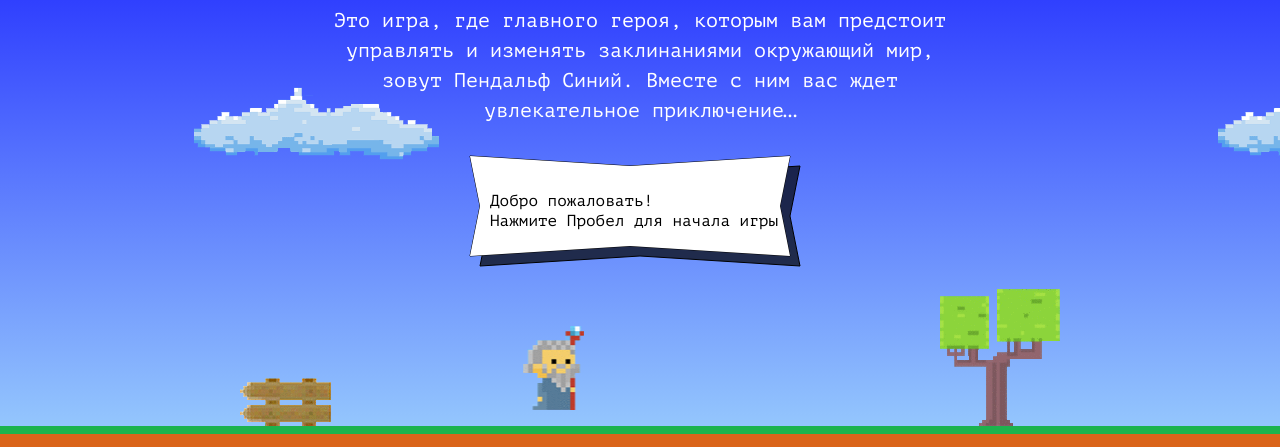
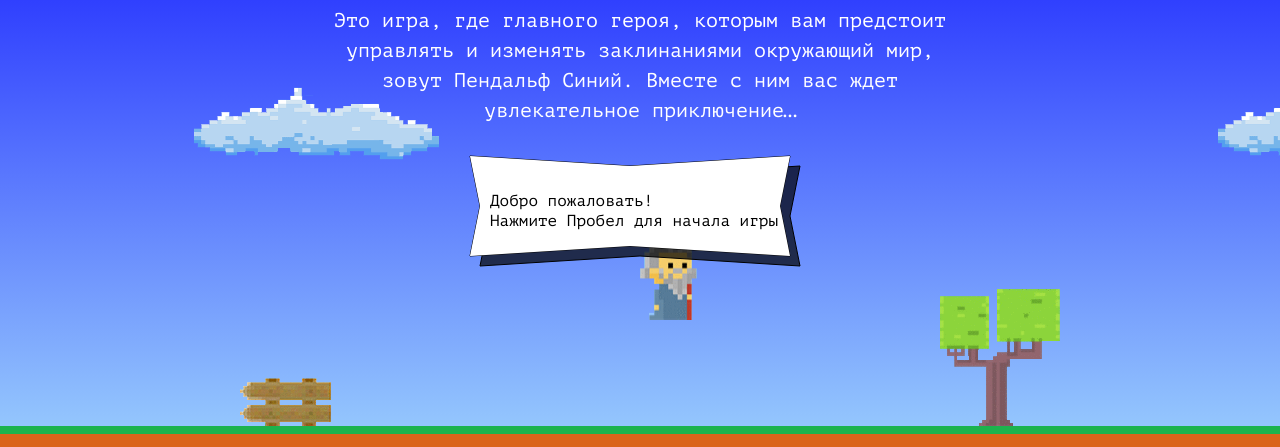
Before and after one commit to Honorashka/930605-code-and-magick-21, a website: page index.html in a window 1280 px wide. Shown: the part 203-650 px from the top of the page. Drawn offline with Linux system fonts and the light colour scheme.

Commit message:
1.17 Начинаем программировать

```diff
--- a/index.html
+++ b/index.html
@@ -180,6 +180,7 @@
   </div>
 </template>
 
+<script src="js/setting.js"></script>
 <script src="js/game.js"></script>
 
 </body>
--- /dev/null
+++ b/js/setting.js
@@ -0,0 +1,21 @@
+var fireballSize = 22;
+
+var getFireballSpeed = function (isFlyLeft) {
+    return isFlyLeft ? 2 : 5;
+};
+
+var wizzardWidth = 70;
+
+var getWizardHeight = function () {
+  return 1.337 * wizzardWidth;
+}
+
+var wizardSpeed = 3;
+
+var getWizardX = function (gameFieldWidth) {
+  return gameFieldWidth / 2;
+};
+
+var getWizardY = function (gameFieldHeight) {
+  return gameFieldHeight / 3
+};
```
